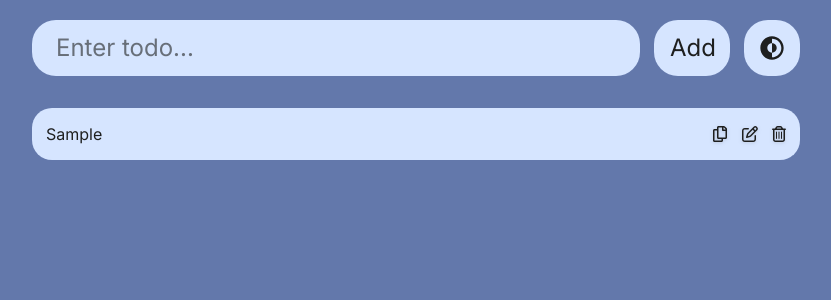
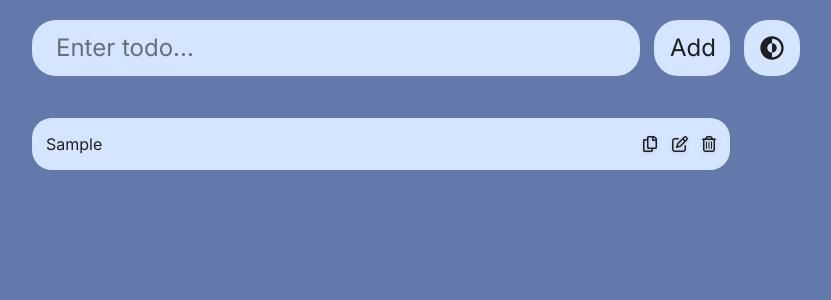
Before and after one commit to rdrxn1/react-todo-list, a Next.js app: page / in a window 1280 px wide. Both pictures are taken after typing "Sample" into the empty fields and a click on the button "Add". Shown: the top 300 px of the page, without its empty margins (224-1055 px from the left). Built offline with nearby package versions, Linux system fonts and the light colour scheme.

Commit message:
Changed the alignment of the list items

```diff
--- a/app/components/TodoCard.jsx
+++ b/app/components/TodoCard.jsx
@@ -1,4 +1,5 @@
 import { useRef } from 'react';
+import { CgDarkMode } from "react-icons/cg";
 import { FontAwesomeIcon } from '@fortawesome/react-fontawesome'
 import { faPenToSquare, faTrashCan } from '@fortawesome/free-regular-svg-icons'
 import { FaRegCopy } from "react-icons/fa";
@@ -15,7 +16,8 @@ export default function TodoCard(props) {
 
   const {children, handleDeleteTodos, index, handleEditTodos, handleCopyTodos} = props
   return (
-    <li className='flex items-center gap-4.5 p-3.5 rounded-[20px]  bg-bkgcolorlight dark:bg-bkgcolor text-txtcolorlight dark:text-txtcolor'>
+    <div className='flex items-stretch gap-3.5'>
+    <li className='flex items-center w-full h-full my-2.5 p-3.5 rounded-[20px] bg-bkgcolorlight dark:bg-bkgcolor text-txtcolorlight dark:text-txtcolor'>
         {children}
         <div
         className = 'flex items-center gap-3.5 bg-bkgcolorlight dark:bg-bkgcolor'>
@@ -43,5 +45,9 @@ export default function TodoCard(props) {
         </button>
         </div>
     </li>
+    <div className='gap-3.5 bg-mainbkgcolorlight dark:bg-mainbkgcolor text-mainbkgcolorlight dark:text-mainbkgcolor my-2.5 p-3.5 rounded-3xl transition-opacity duration-200 w-14 h-13 hover:opacity-70'>
+                <CgDarkMode className='w-7 h-6 mx-auto'/>
+    </div>
+    </div>
   );
 }
--- a/app/components/TodoList.jsx
+++ b/app/components/TodoList.jsx
@@ -8,7 +8,7 @@ export default function TodoList(props) {
 
     return (
         <div className='mx-3.5'>
-        <ul className='flex flex-col gap-4 max-w-screen-md w-full mx-auto'>
+        <ul className='flex flex-col gap-0 max-w-screen-md w-full mx-auto'>
             {todos.map((todo, todoIndex) => {
                 return(
                     <TodoCard {...props} key={todoIndex} index={todoIndex}>
```
